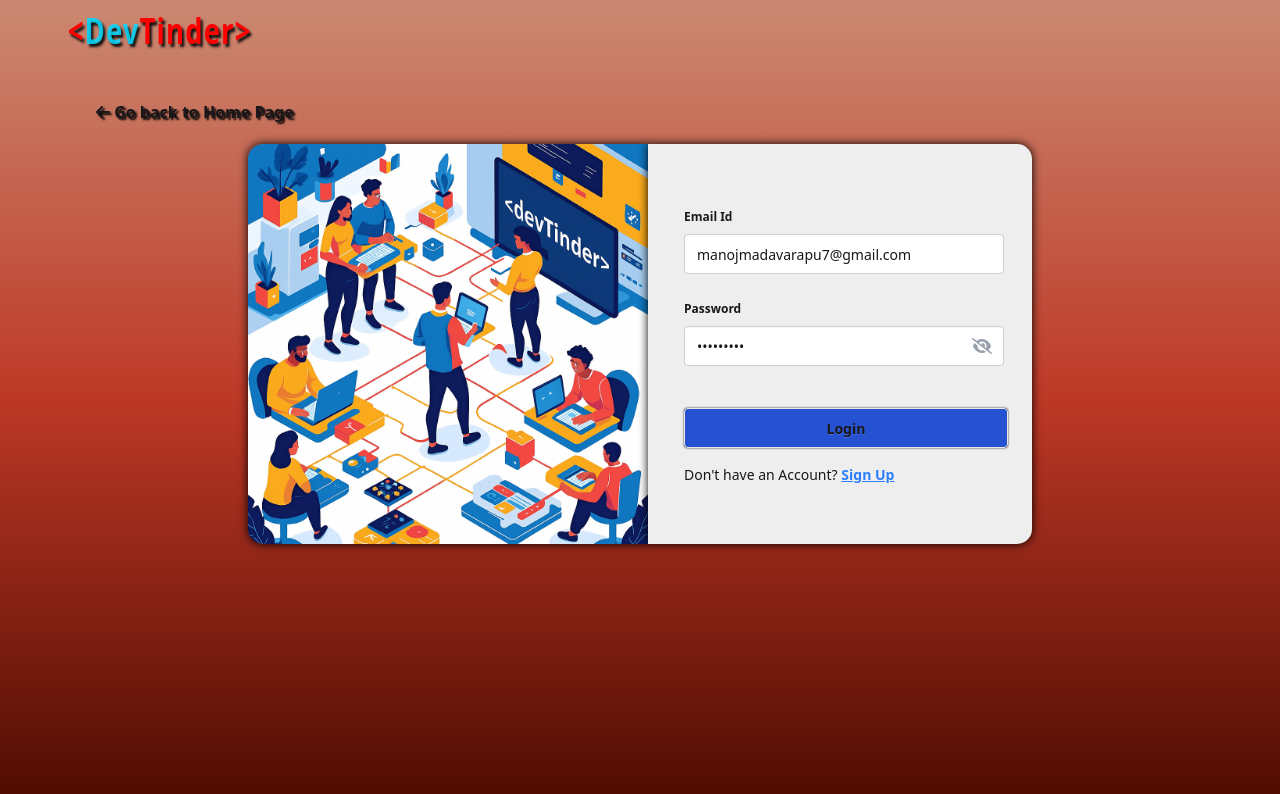
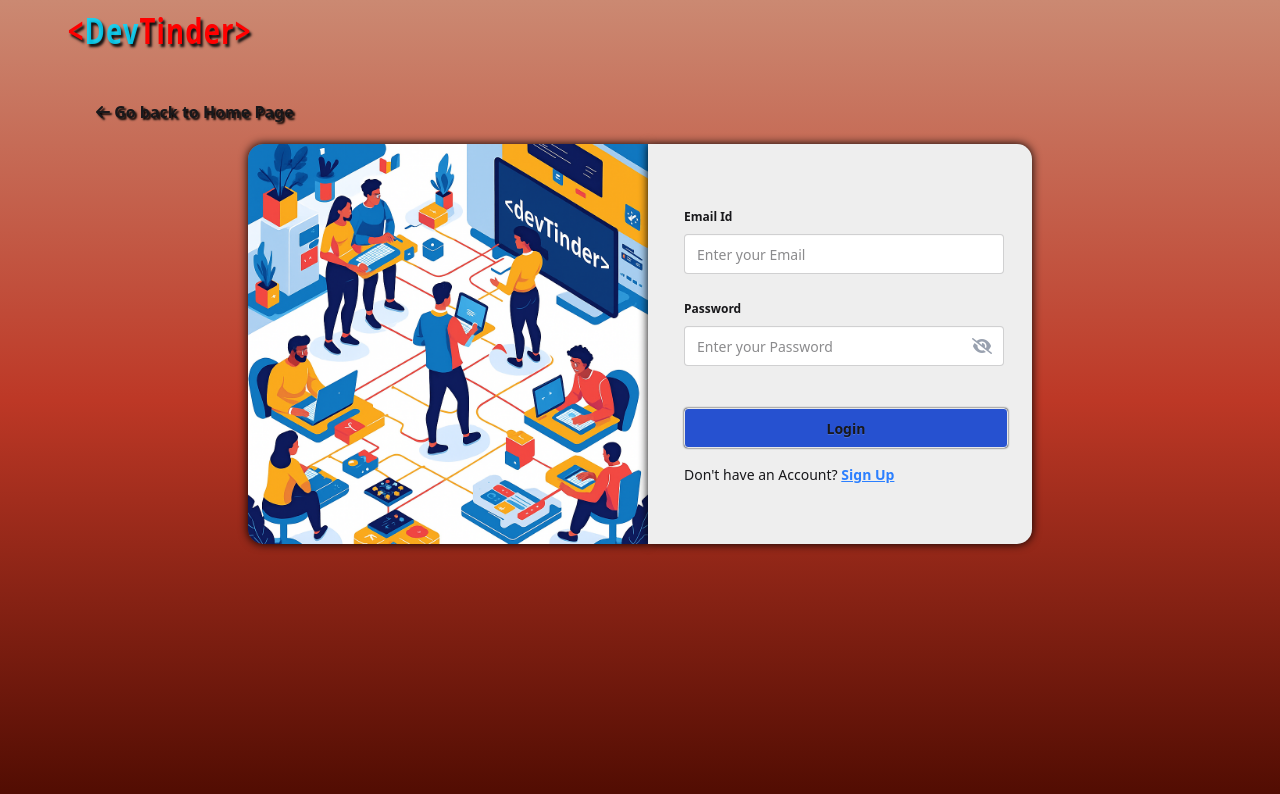
Before and after one commit to Manoj-Madavarapu/DevTinder-Frontend, a React (Vite) app: page /devTinder/login in a window 1280 px wide. Shown: the top 794 px of the page. Built offline with nearby package versions, Linux system fonts and the light colour scheme.

Commit message:
made some changes in login and signup

```diff
--- a/src/Components/Login.jsx
+++ b/src/Components/Login.jsx
@@ -6,8 +6,8 @@ import { useNavigate } from 'react-router-dom';
 import Nav from './Nav';
 
 const Login = () => {
-  let [email,setEmail]=useState("manojmadavarapu7@gmail.com");
-  let [password,setPassword]=useState("Manoj@123");
+  let [email,setEmail]=useState("");
+  let [password,setPassword]=useState("");
   let [showPassword,setShowPaassword]=useState(false);
   let [isLogin,setIsLogin]=useState(true);
   let [error,setError]=useState();
--- a/src/Components/SignUp.jsx
+++ b/src/Components/SignUp.jsx
@@ -6,8 +6,8 @@ import { useNavigate } from 'react-router-dom';
 import Nav from './Nav';
 
 const SignUp = () => {
-  let [email,setEmail]=useState("manoj@gmail.com");
-  let [password,setPassword]=useState("Manoj@123");
+  let [email,setEmail]=useState("");
+  let [password,setPassword]=useState("");
   let [firstName,setFirstName]=useState("");
   let [lastName,setLastName]=useState("");
   let [gender,setGender]=useState("");
```
